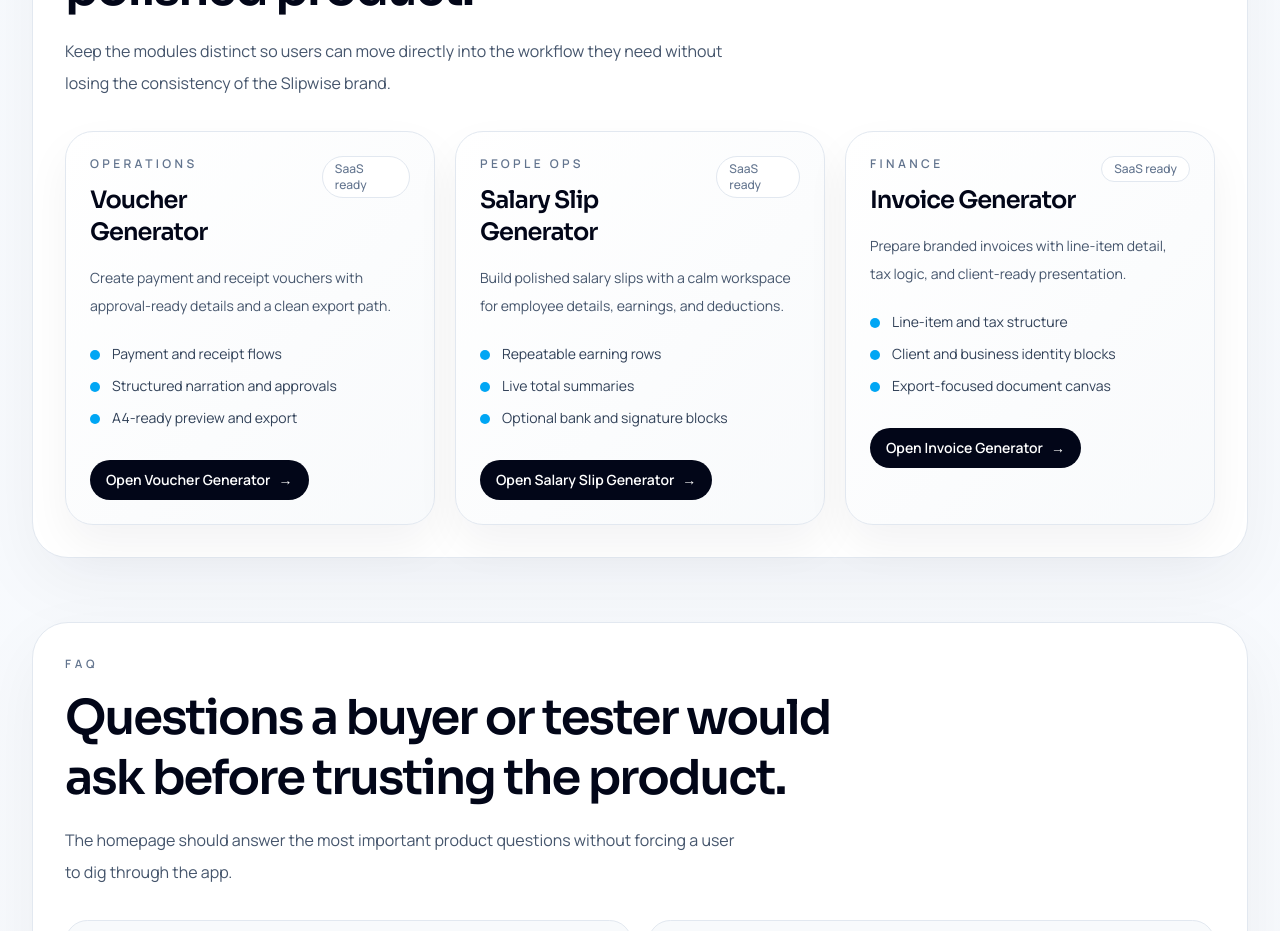
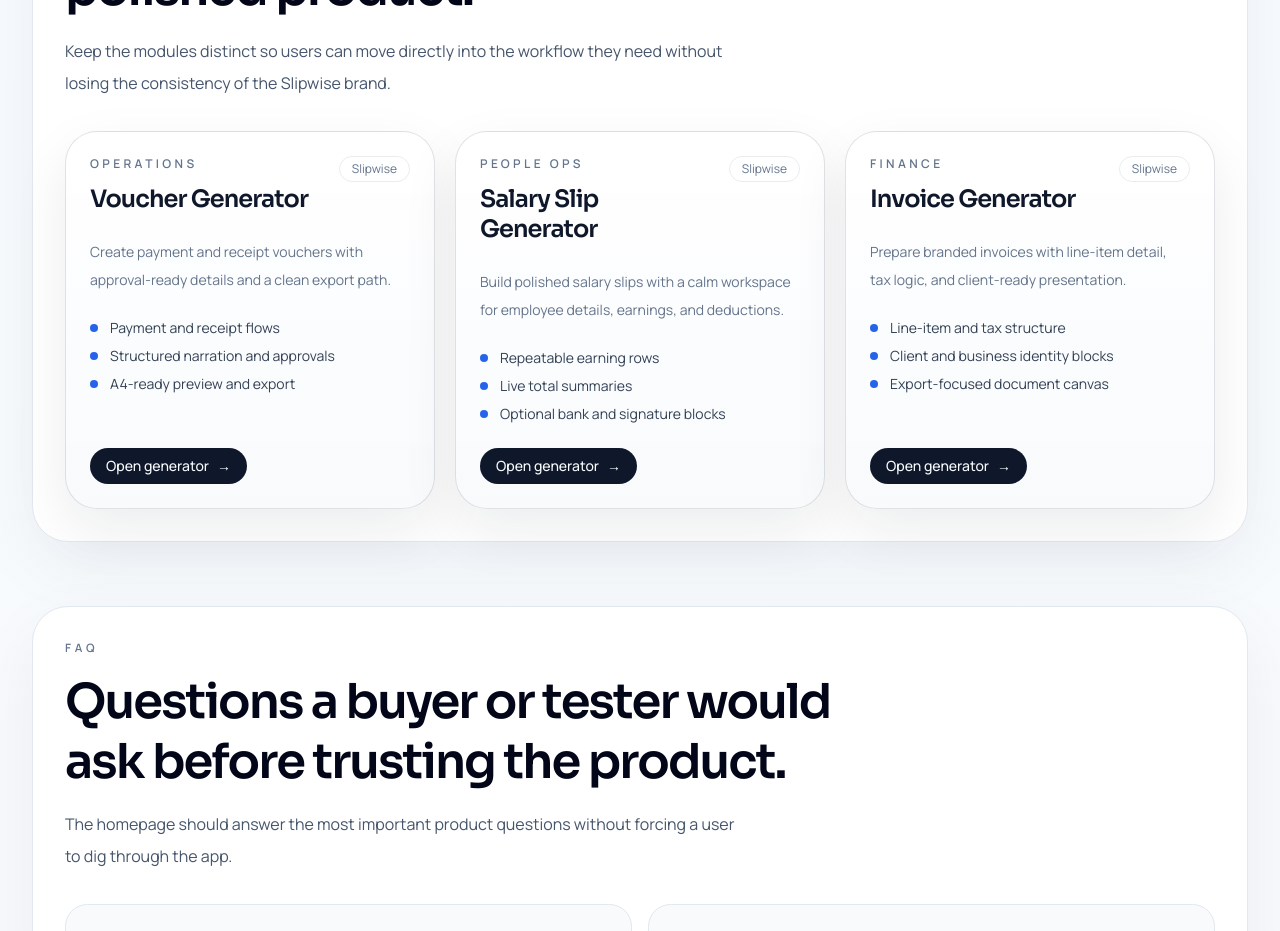
Before and after one commit to Fenar7/PaySlip_Generator, a Next.js app: page / in a window 1280 px wide. Shown: the part 3240-4171 px from the top of the page. Built offline with nearby package versions, Linux system fonts and the light colour scheme.

Commit message:
Refine Slipwise homepage brand integration

```diff
--- a/src/app/error.tsx
+++ b/src/app/error.tsx
@@ -20,11 +20,11 @@ export default function Error({
           Unexpected issue
         </p>
         <h1 className="mt-4 text-4xl text-[var(--foreground)]">
-          The shell hit an error.
+          Slipwise hit an unexpected error.
         </h1>
         <p className="mt-4 text-base leading-8 text-[var(--muted-foreground)]">
-          The foundation phase includes a recovery path so the workspace does not
-          fail silently while later generator features are added.
+          Reload the current view and try the action again. The recovery path is
+          here so the workspace never fails silently while you are working.
         </p>
         <button
           type="button"
--- a/src/app/layout.tsx
+++ b/src/app/layout.tsx
@@ -1,6 +1,17 @@
 import type { Metadata } from "next";
+import { Manrope, Sora } from "next/font/google";
 import { slipwiseBrand } from "@/components/foundation/slipwise-brand";
 import "./globals.css";
+
+const manrope = Manrope({
+  subsets: ["latin"],
+  variable: "--font-manrope",
+});
+
+const sora = Sora({
+  subsets: ["latin"],
+  variable: "--font-sora",
+});
 
 export const metadata: Metadata = {
   title: {
@@ -19,7 +30,7 @@ export default function RootLayout({
     <html
       lang="en"
       data-scroll-behavior="smooth"
-      className="h-full antialiased"
+      className={`${manrope.variable} ${sora.variable} h-full antialiased`}
     >
       <body className="min-h-full flex flex-col">{children}</body>
     </html>
--- a/src/app/page.tsx
+++ b/src/app/page.tsx
@@ -1,23 +1,5 @@
-import type { Metadata } from "next";
-import { Manrope, Sora } from "next/font/google";
 import { SlipwiseHome } from "@/components/marketing/slipwise-home";
 
-const manrope = Manrope({
-  subsets: ["latin"],
-  variable: "--font-manrope",
-});
-
-const sora = Sora({
-  subsets: ["latin"],
-  variable: "--font-sora",
-});
-
-export const metadata: Metadata = {
-  title: "Slipwise",
-  description:
-    "Slipwise is a modern SaaS product for generating vouchers, salary slips, and invoices with clean previews and export-ready output.",
-};
-
 export default function Home() {
-  return <SlipwiseHome className={`${manrope.variable} ${sora.variable}`} />;
+  return <SlipwiseHome />;
 }
--- a/src/components/foundation/module-card.tsx
+++ b/src/components/foundation/module-card.tsx
@@ -51,7 +51,7 @@ export function ModuleCard({ module, index }: ModuleCardProps) {
           href={`/${module.slug}`}
           className="mt-auto inline-flex w-fit items-center gap-2 rounded-full bg-[var(--foreground)] px-4 py-2 text-sm font-medium text-[var(--background)] transition-all duration-200 hover:-translate-y-0.5 hover:bg-[var(--foreground-soft)] focus-visible:outline-none focus-visible:ring-2 focus-visible:ring-[var(--ring)] focus-visible:ring-offset-2 focus-visible:ring-offset-[var(--background)]"
         >
-          Open workspace
+          Open generator
           <span aria-hidden="true">→</span>
         </Link>
       </div>
--- a/src/components/marketing/slipwise-home.tsx
+++ b/src/components/marketing/slipwise-home.tsx
@@ -2,6 +2,7 @@
 
 import Link from "next/link";
 import { motion } from "motion/react";
+import { ModuleCard } from "@/components/foundation/module-card";
 import { cn } from "@/lib/utils";
 import { productModules } from "@/lib/modules";
 
@@ -399,47 +400,7 @@ export function SlipwiseHome({ className }: SlipwiseHomeProps) {
 
           <div className="mt-8 grid gap-5 lg:grid-cols-3">
             {productModules.map((module, index) => (
-              <motion.article
-                key={module.slug}
-                initial={{ opacity: 0, y: 16 }}
-                whileInView={{ opacity: 1, y: 0 }}
-                viewport={{ once: true, amount: 0.3 }}
-                transition={{ duration: 0.35, delay: index * 0.06 }}
-                className="group flex h-full flex-col rounded-[1.75rem] border border-slate-200 bg-gradient-to-br from-white to-slate-50 p-6 shadow-[0_20px_45px_rgba(15,23,42,0.05)]"
-              >
-                <div className="flex items-start justify-between gap-4">
-                  <div>
-                    <p className="text-xs font-semibold uppercase tracking-[0.28em] text-slate-500">
-                      {module.eyebrow}
-                    </p>
-                    <h3 className="mt-3 font-[family-name:var(--font-sora)] text-2xl text-slate-950">
-                      {module.name}
-                    </h3>
-                  </div>
-                  <span className="rounded-full border border-slate-200 bg-white px-3 py-1 text-xs font-medium text-slate-500">
-                    SaaS ready
-                  </span>
-                </div>
-
-                <p className="mt-4 text-sm leading-7 text-slate-600">{module.description}</p>
-
-                <ul className="mt-6 space-y-3 text-sm text-slate-700">
-                  {module.highlights.map((highlight) => (
-                    <li key={highlight} className="flex items-start gap-3">
-                      <span className="mt-1.5 h-2.5 w-2.5 rounded-full bg-sky-500" />
-                      <span>{highlight}</span>
-                    </li>
-                  ))}
-                </ul>
-
-                <Link
-                  href={`/${module.slug}`}
-                  className="mt-8 inline-flex w-fit items-center gap-2 rounded-full bg-slate-950 px-4 py-2.5 text-sm font-semibold text-white transition-transform hover:-translate-y-0.5"
-                >
-                  Open {module.name}
-                  <span aria-hidden="true">→</span>
-                </Link>
-              </motion.article>
+              <ModuleCard key={module.slug} module={module} index={index} />
             ))}
           </div>
         </section>
--- a/src/features/salary-slip/templates/corporate-clean.tsx
+++ b/src/features/salary-slip/templates/corporate-clean.tsx
@@ -59,7 +59,7 @@ export function CorporateCleanSalarySlipTemplate({
                 Monthly payroll summary
               </p>
               <h2 className="mt-3 text-[1.8rem] font-medium">
-                {document.branding.companyName || "Business Document Generator"}
+                {document.branding.companyName || "Slipwise"}
               </h2>
               <div className="mt-4 space-y-1.5 text-sm leading-6 text-[rgba(29,23,16,0.68)]">
                 {document.visibility.showAddress && document.branding.address ? (
--- a/src/features/salary-slip/templates/modern-premium.tsx
+++ b/src/features/salary-slip/templates/modern-premium.tsx
@@ -68,7 +68,7 @@ export function ModernPremiumSalarySlipTemplate({
           </div>
           <div className="max-w-[15rem] text-right text-sm leading-7 text-[rgba(29,23,16,0.72)]">
             <p className="font-medium text-[var(--voucher-ink)]">
-              {document.branding.companyName || "Business Document Generator"}
+              {document.branding.companyName || "Slipwise"}
             </p>
             {document.visibility.showAddress && document.branding.address ? (
               <p>{document.branding.address}</p>
--- a/src/features/voucher/templates/minimal-office.tsx
+++ b/src/features/voucher/templates/minimal-office.tsx
@@ -15,7 +15,7 @@ function HeaderBrand({ document }: VoucherTemplateProps) {
           {document.title}
         </p>
         <h2 className="mt-3 text-[1.85rem] font-medium leading-tight text-[var(--voucher-ink)]">
-          {document.branding.companyName || "Business Document Generator"}
+          {document.branding.companyName || "Slipwise"}
         </h2>
         <div className="mt-4 space-y-1.5 text-sm leading-6 text-[rgba(29,23,16,0.68)]">
           {document.visibility.showAddress && document.branding.address ? (
--- a/src/features/voucher/templates/traditional-ledger.tsx
+++ b/src/features/voucher/templates/traditional-ledger.tsx
@@ -53,7 +53,7 @@ export function TraditionalLedgerVoucherTemplate({
               </div>
             </div>
             <p className="text-right text-sm leading-7 text-white/82">
-              {document.branding.companyName || "Business Document Generator"}
+              {document.branding.companyName || "Slipwise"}
             </p>
           </div>
         </div>
```
Also changed, not shown: 2 other files (tests, documents, lock files or other folders).
